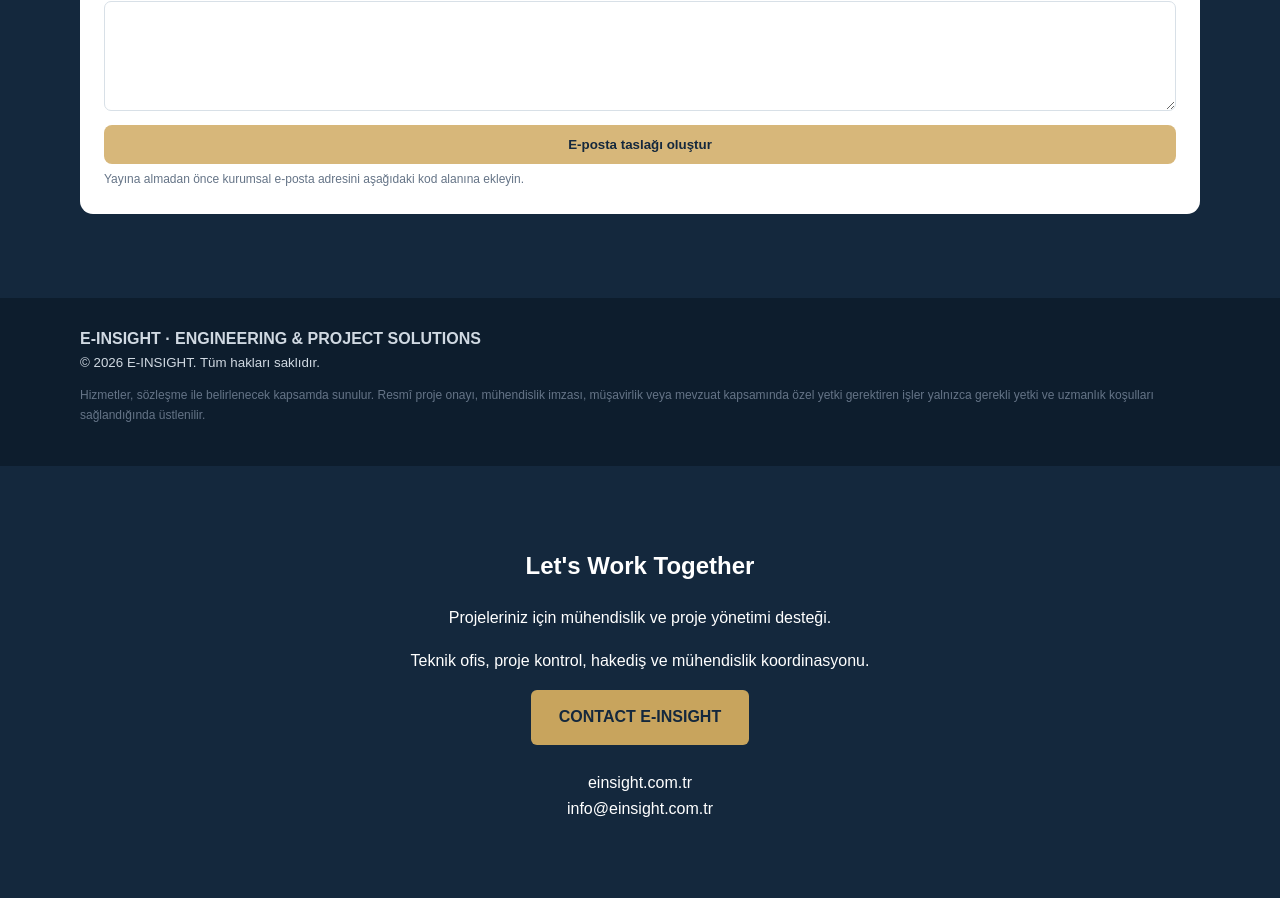
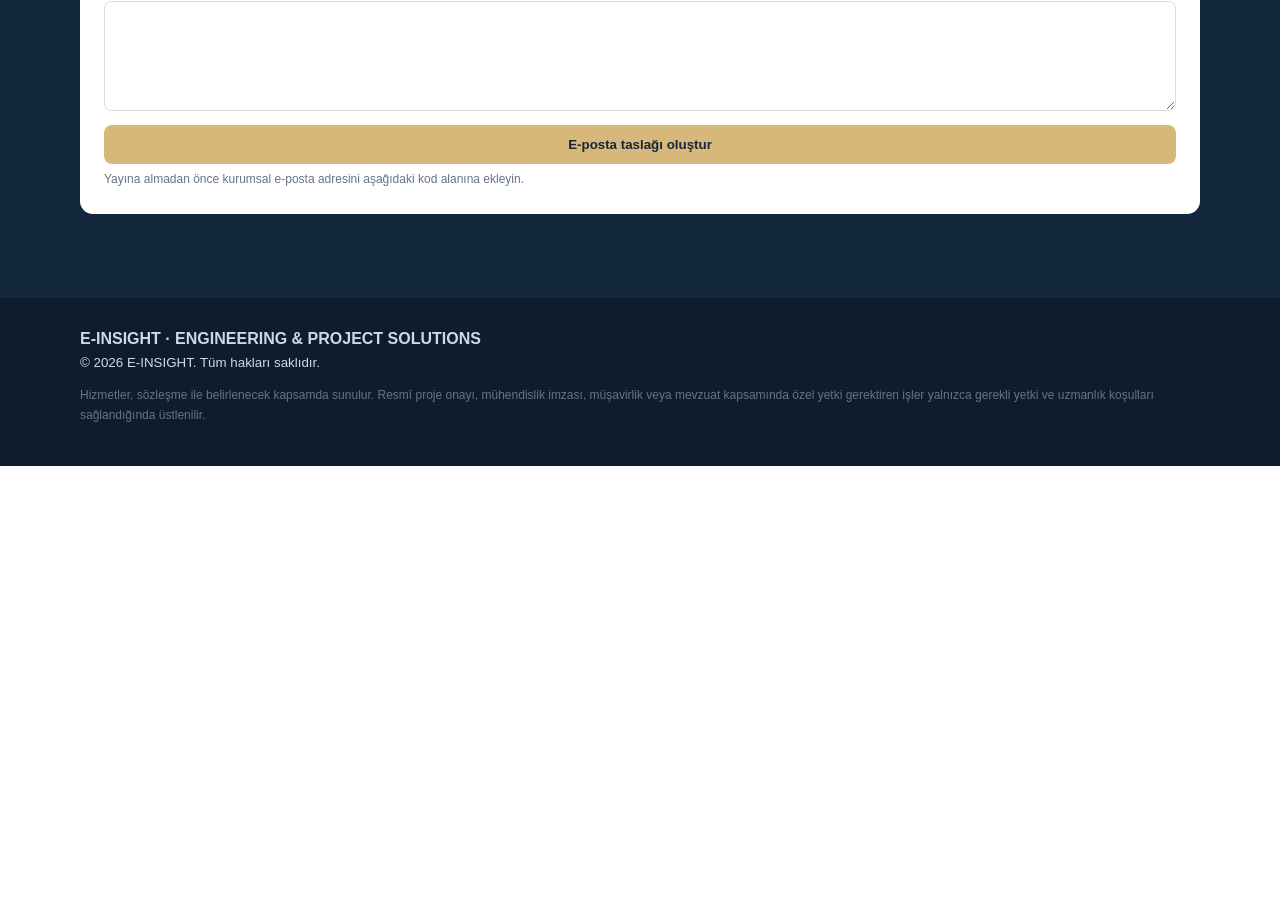
Before and after one commit to einsightengineering/einsight-website, a plain HTML site: page index.html in a window 1280 px wide. Shown: the part 6025-6923 px from the top of the page. After the commit the page ends 6491 px from the top, so only its background shows below. Drawn offline with Linux system fonts and the light colour scheme.

Commit message:
Update index.html

```diff
--- a/index.html
+++ b/index.html
@@ -104,18 +104,5 @@ const RECEIVING_EMAIL="info@einsight.com.tr";
  location.href='mailto:'+RECEIVING_EMAIL+'?subject='+subject+'&body='+body;
  });
 </script>
-  <section id="contact" style="padding:60px 20px;text-align:center;background:#14283D;color:white;">
-  <h2>Let's Work Together</h2>
-  <p>Projeleriniz için mühendislik ve proje yönetimi desteği.</p>
-  <p>Teknik ofis, proje kontrol, hakediş ve mühendislik koordinasyonu.</p>
-  <a href="mailto:info@einsight.com.tr"
-     style="display:inline-block;padding:14px 28px;background:#C8A45D;color:#14283D;text-decoration:none;font-weight:bold;border-radius:6px;">
-     CONTACT E-INSIGHT
-  </a>
-  <p style="margin-top:25px;">
-    <a href="https://einsight.com.tr" style="color:white;">einsight.com.tr</a><br>
-    <a href="mailto:info@einsight.com.tr" style="color:white;">info@einsight.com.tr</a>
-  </p>
-</section>
 </body>
 </html>
```
